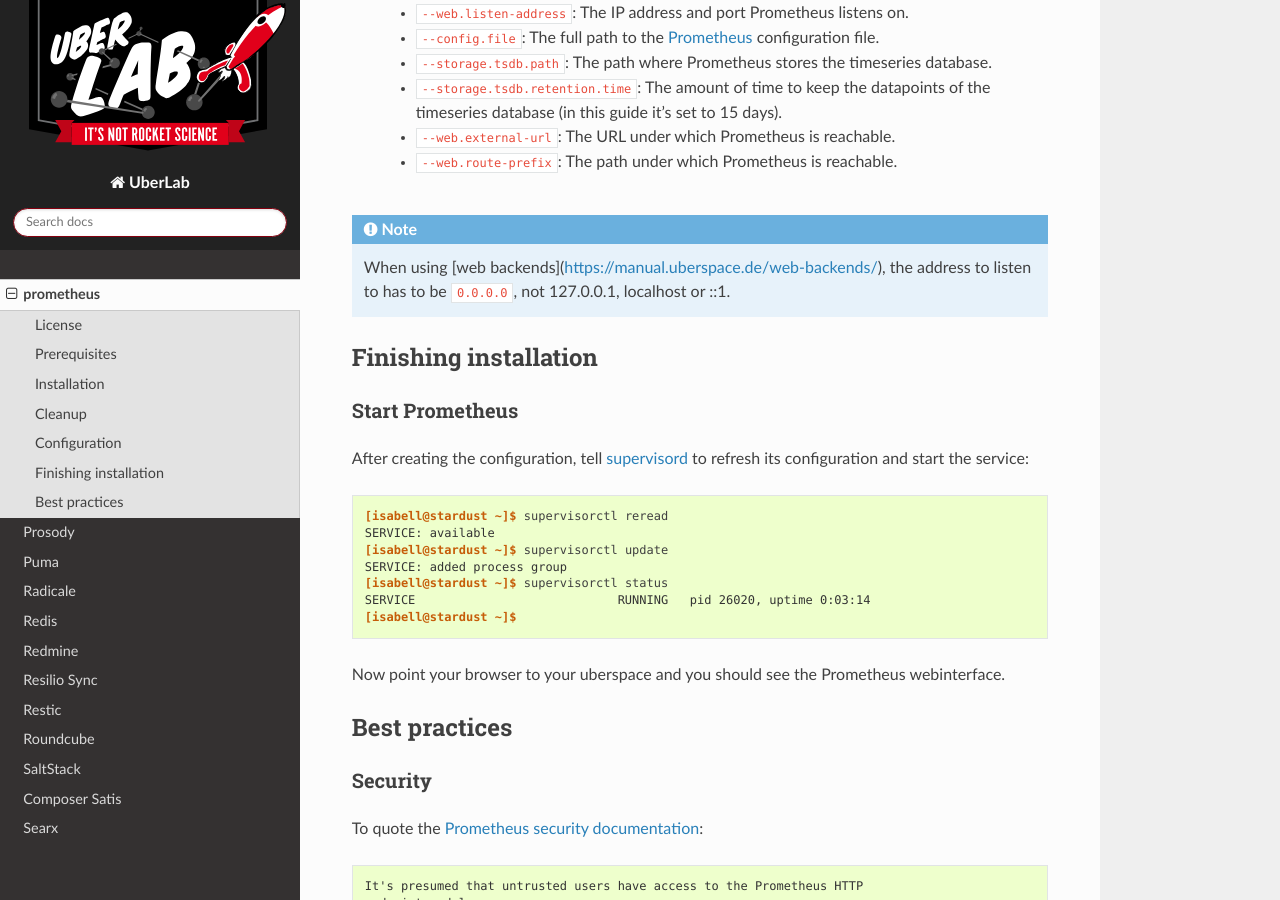
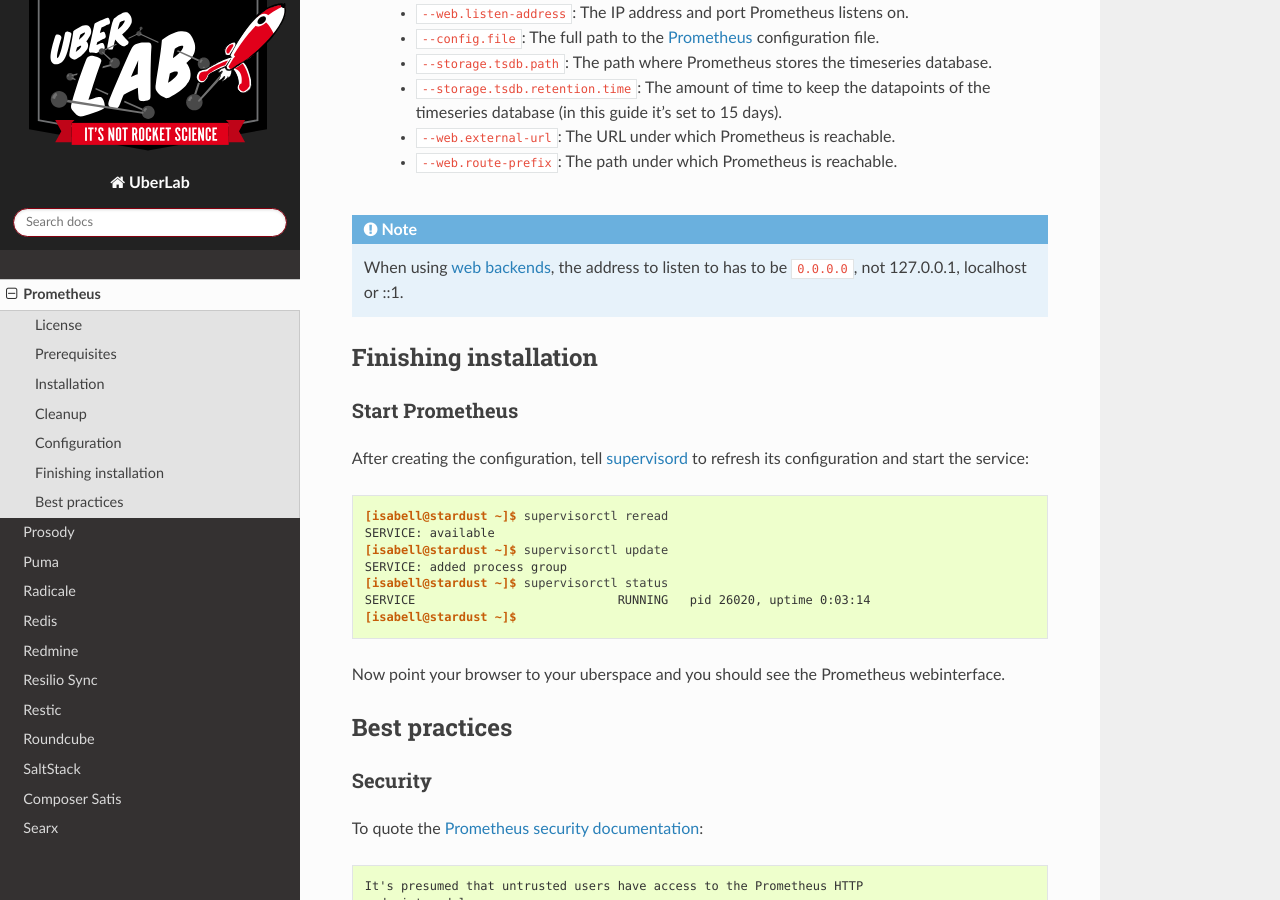
Before and after one commit to Uberspace/lab, a Sphinx documentation site: the page built from source/guide_prometheus.rst, in a window 1280 px wide and 900 px high, scrolled down 3228 px. Built offline with Sphinx 7.4.7 and the Read the Docs theme 2.0.0, drawn with Linux system fonts in a browser that asks for light colours; some of the changed text lies outside the part shown.

Commit message:
[Prometheus] fix syntax, typo (#1564)
* [Prometheus] fix syntax

* [Prometheus] fix typo

```diff
--- a/source/guide_prometheus.rst
+++ b/source/guide_prometheus.rst
@@ -15,7 +15,7 @@
       :align: center
 
 ##########
-prometheus
+Prometheus
 ##########
 
 .. tag_list::
@@ -129,7 +129,7 @@
   * ``--web.route-prefix``: The path under which Prometheus is reachable.
 
 .. note::
-   When using [web backends](https://manual.uberspace.de/web-backends/), the address to listen to has to be ``0.0.0.0``, not  127.0.0.1, localhost or ::1.
+   When using :manual:`web backends <web-backends>`, the address to listen to has to be ``0.0.0.0``, not  127.0.0.1, localhost or ::1.
 
 Finishing installation
 ======================
```
